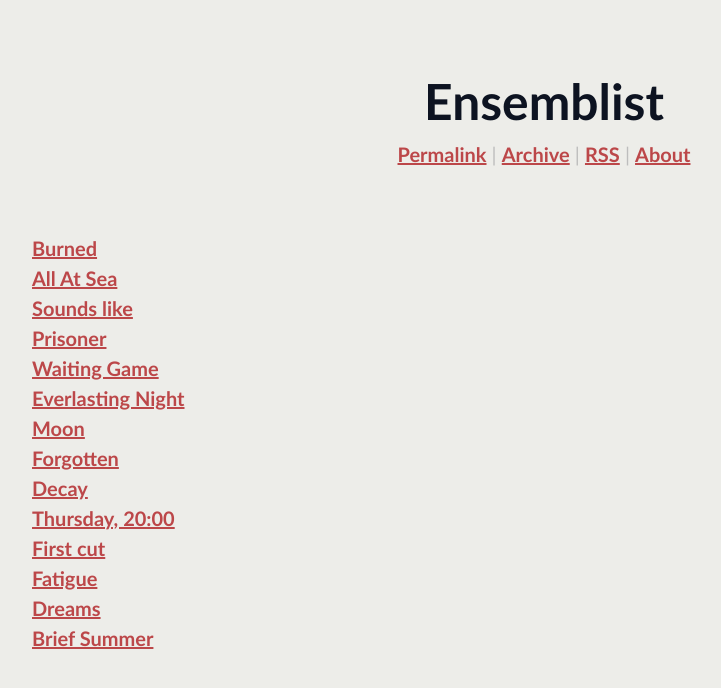
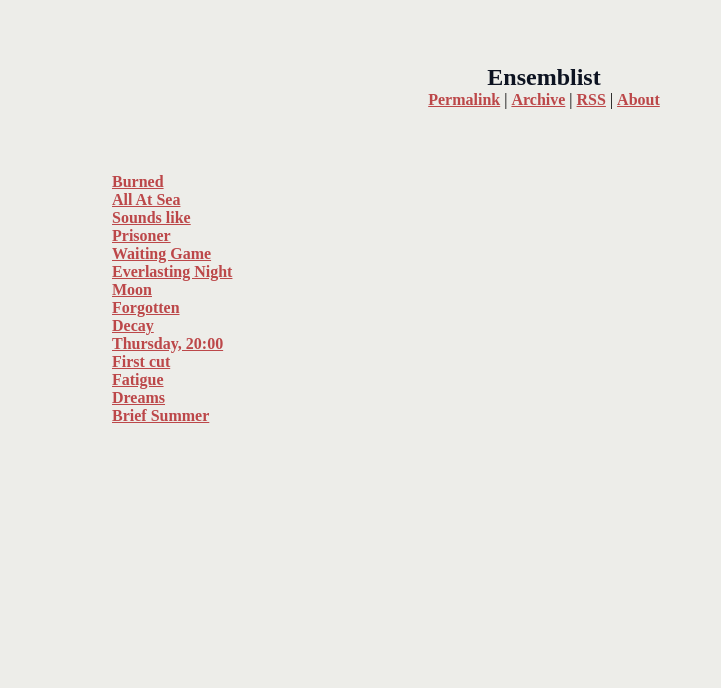
Before and after one commit to ensemblist/website, a Jekyll site: the page built from index.md, in a window 1280 px wide. Shown: the top 688 px of the page, without its empty margins (96-817 px from the left). Built offline with Jekyll 4.4.1, drawn with Linux system fonts in a browser that asks for light colours; some web fonts are replaced.

Commit message:
Update style.css

```diff
--- a/assets/style.css
+++ b/assets/style.css
@@ -1,36 +1,18 @@
-:root {
-    text-size-adjust: none;
-    --ratio_down: 1.1;
-    --ratio_up: 1.2;
-    --step--5: calc(var(--step--4) / var(--ratio_down));
-    --step--4: calc(var(--step--3) / var(--ratio_down));
-    --step--3: calc(var(--step--2) / var(--ratio_down));
-    --step--2: calc(var(--step--1) / var(--ratio_down));
-    --step--1: calc(var(--step-0) / var(--ratio_down));
-    --step-0: clamp(16px, 3.5vw, 20px);
-    --step-1: calc(var(--step-0) * var(--ratio_up));
-    --step-2: calc(var(--step-1) * var(--ratio_up));
-    --step-3: calc(var(--step-2) * var(--ratio_up));
-    --step-4: calc(var(--step-3) * var(--ratio_up));
-    --step-5: calc(var(--step-4) * var(--ratio_up));
-    --step-6: calc(var(--step-5) * var(--ratio_up));
-}
-
 html {
     background-color: #edede9;
     color: #000;
     margin: 0 auto;
-    max-width: 72rem;
+    max-width: 62rem;
 }
 
 body {
-    font: 300 var(--step-0) / 1.5 'Crimson Pro', 'Jetbrains Mono', 'Gill Sans', serif;
+    font: 300 'Crimson Pro', 'Gill Sans', 'Jetbrains Mono', serif;
     margin: 4rem;
+
 }
 
 h1 {
     color: #0d1321;
-    font-size: var(--step-5);
     margin-bottom: 0;
     text-wrap: balance;
 }
@@ -42,7 +24,6 @@ nav,
 }
 
 nav {
-    color: #bdbdbd;
     margin-bottom: 4rem;
     margin-top: 0;
 }
```
